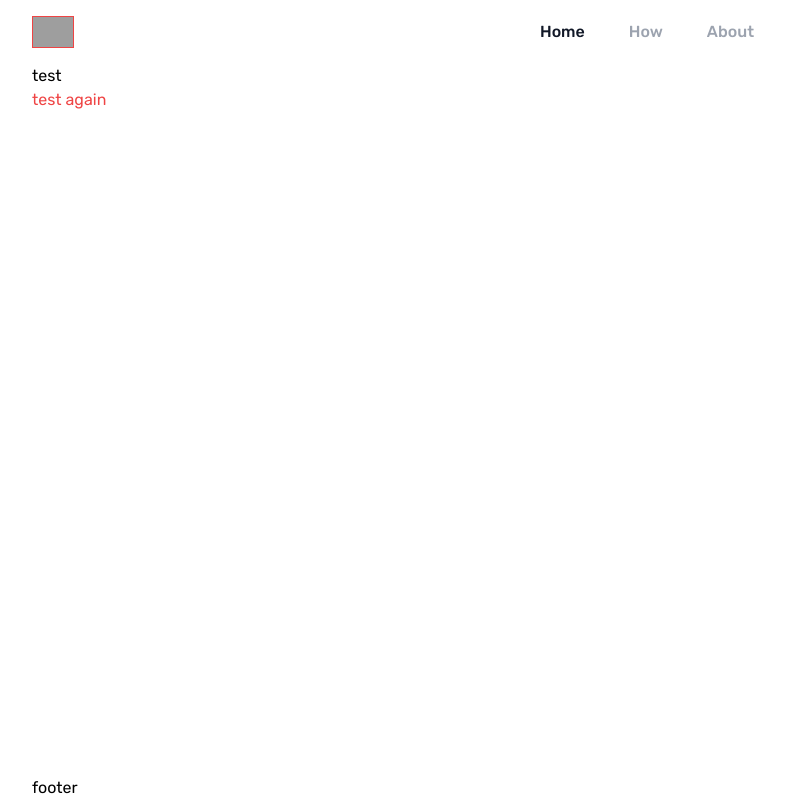
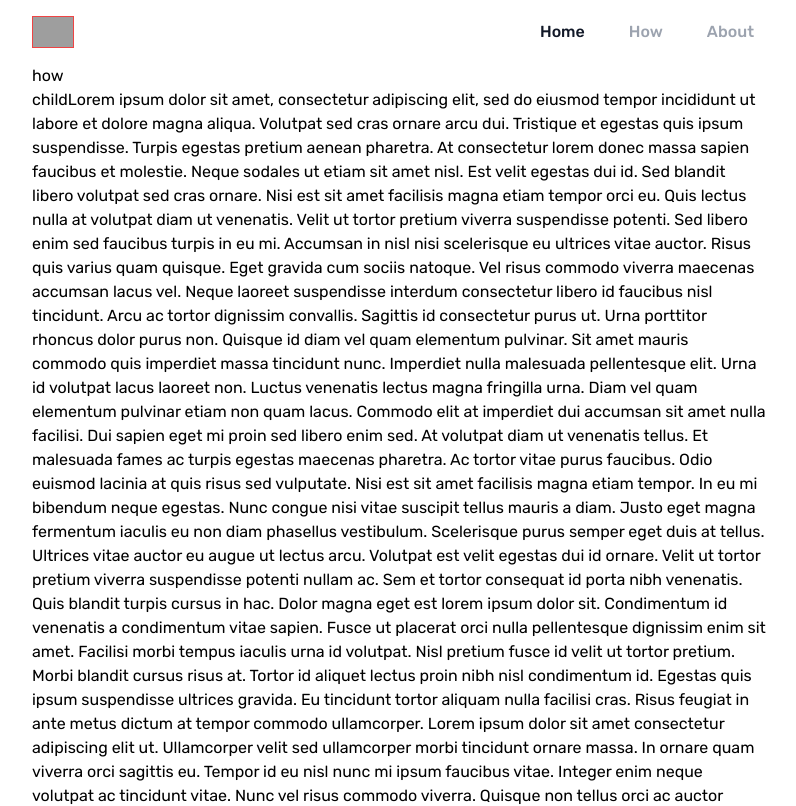
Before and after one commit to farhan2077/happy-plant-frontend, a React (Create React App) app: page /how in a window 1280 px wide. Shown: the top 806 px of the page, without its empty margins (241-1037 px from the left). Built offline with nearby package versions, Linux system fonts and the light colour scheme; grey boxes are pictures that could not be loaded.

Commit message:
new: added various components and demo pages

```diff
--- a/src/App.js
+++ b/src/App.js
@@ -1,13 +1,23 @@
+import { BrowserRouter as Router, Switch, Route } from "react-router-dom";
+
 import Layout from "./components/Layout";
+import Home from "./pages/Home";
+import How from "./pages/How";
+import About from "./pages/About";
+import Error404 from "./pages/Error404";
 
 function App() {
   return (
-    <Layout>
-      <div>
-        test
-        <div className="text-red-500">test again</div>
-      </div>
-    </Layout>
+    <Router>
+      <Switch>
+        <Layout>
+          <Route path="/" component={Home} exact />
+          <Route path="/how" component={How} exact />
+          <Route path="/about" component={About} exact />
+        </Layout>
+        <Route component={Error404} />
+      </Switch>
+    </Router>
   );
 }
 
--- a/src/components/Layout.js
+++ b/src/components/Layout.js
@@ -6,7 +6,7 @@ export default function Layout({ children }) {
     <div className="px-2 mx-auto font-sans layout">
       <div className="flex flex-col min-h-screen">
         <Navbar />
-        <main className="flex-1">{children}</main>
+        <main className="flex-1 h-screen">{children}</main>
         <Footer />
       </div>
     </div>
--- /dev/null
+++ b/src/pages/About.js
@@ -0,0 +1,5 @@
+import React from "react";
+
+export default function About() {
+  return <div>about</div>;
+}
--- /dev/null
+++ b/src/pages/Error404.js
@@ -0,0 +1,5 @@
+import React from "react";
+
+export default function Error404() {
+  return <div>error 404</div>;
+}
--- /dev/null
+++ b/src/pages/How.js
@@ -0,0 +1,65 @@
+import React from "react";
+
+export default function How() {
+  return (
+    <div>
+      how
+      <div>
+        childLorem ipsum dolor sit amet, consectetur adipiscing elit, sed do
+        eiusmod tempor incididunt ut labore et dolore magna aliqua. Volutpat sed
+        cras ornare arcu dui. Tristique et egestas quis ipsum suspendisse.
+        Turpis egestas pretium aenean pharetra. At consectetur lorem donec massa
+        sapien faucibus et molestie. Neque sodales ut etiam sit amet nisl. Est
+        velit egestas dui id. Sed blandit libero volutpat sed cras ornare. Nisi
+        est sit amet facilisis magna etiam tempor orci eu. Quis lectus nulla at
+        volutpat diam ut venenatis. Velit ut tortor pretium viverra suspendisse
+        potenti. Sed libero enim sed faucibus turpis in eu mi. Accumsan in nisl
+        nisi scelerisque eu ultrices vitae auctor. Risus quis varius quam
+        quisque. Eget gravida cum sociis natoque. Vel risus commodo viverra
+        maecenas accumsan lacus vel. Neque laoreet suspendisse interdum
+        consectetur libero id faucibus nisl tincidunt. Arcu ac tortor dignissim
+        convallis. Sagittis id consectetur purus ut. Urna porttitor rhoncus
+        dolor purus non. Quisque id diam vel quam elementum pulvinar. Sit amet
+        mauris commodo quis imperdiet massa tincidunt nunc. Imperdiet nulla
+        malesuada pellentesque elit. Urna id volutpat lacus laoreet non. Luctus
+        venenatis lectus magna fringilla urna. Diam vel quam elementum pulvinar
+        etiam non quam lacus. Commodo elit at imperdiet dui accumsan sit amet
+        nulla facilisi. Dui sapien eget mi proin sed libero enim sed. At
+        volutpat diam ut venenatis tellus. Et malesuada fames ac turpis egestas
+        maecenas pharetra. Ac tortor vitae purus faucibus. Odio euismod lacinia
+        at quis risus sed vulputate. Nisi est sit amet facilisis magna etiam
+        tempor. In eu mi bibendum neque egestas. Nunc congue nisi vitae suscipit
+        tellus mauris a diam. Justo eget magna fermentum iaculis eu non diam
+        phasellus vestibulum. Scelerisque purus semper eget duis at tellus.
+        Ultrices vitae auctor eu augue ut lectus arcu. Volutpat est velit
+        egestas dui id ornare. Velit ut tortor pretium viverra suspendisse
+        potenti nullam ac. Sem et tortor consequat id porta nibh venenatis. Quis
+        blandit turpis cursus in hac. Dolor magna eget est lorem ipsum dolor
+        sit. Condimentum id venenatis a condimentum vitae sapien. Fusce ut
+        placerat orci nulla pellentesque dignissim enim sit amet. Facilisi morbi
+        tempus iaculis urna id volutpat. Nisl pretium fusce id velit ut tortor
+        pretium. Morbi blandit cursus risus at. Tortor id aliquet lectus proin
+        nibh nisl condimentum id. Egestas quis ipsum suspendisse ultrices
+        gravida. Eu tincidunt tortor aliquam nulla facilisi cras. Risus feugiat
+        in ante metus dictum at tempor commodo ullamcorper. Lorem ipsum dolor
+        sit amet consectetur adipiscing elit ut. Ullamcorper velit sed
+        ullamcorper morbi tincidunt ornare massa. In ornare quam viverra orci
+        sagittis eu. Tempor id eu nisl nunc mi ipsum faucibus vitae. Integer
+        enim neque volutpat ac tincidunt vitae. Nunc vel risus commodo viverra.
+        Quisque non tellus orci ac auctor augue mauris. Iaculis at erat
+        pellentesque adipiscing commodo. Sed tempus urna et pharetra pharetra
+        massa. Tellus integer feugiat scelerisque varius morbi enim nunc
+        faucibus. Urna id volutpat lacus laoreet non curabitur gravida arcu.
+        Ante metus dictum at tempor commodo ullamcorper a lacus. Suscipit tellus
+        mauris a diam maecenas. Facilisis leo vel fringilla est ullamcorper eget
+        nulla facilisi. Mauris commodo quis imperdiet massa tincidunt nunc.
+        Consequat mauris nunc congue nisi vitae suscipit. Elementum tempus
+        egestas sed sed risus pretium. Malesuada fames ac turpis egestas. Mi sit
+        amet mauris commodo quis imperdiet massa tincidunt nunc. Hendrerit dolor
+        magna eget est lorem ipsum dolor sit. Nunc sed id semper risus in
+        hendrerit gravida rutrum. Feugiat scelerisque varius morbi enim nunc.
+        Quam elementum pulvinar etiam non.
+      </div>
+    </div>
+  );
+}
```
Also changed, not shown: 1 other file (tests, documents, lock files or other folders).
